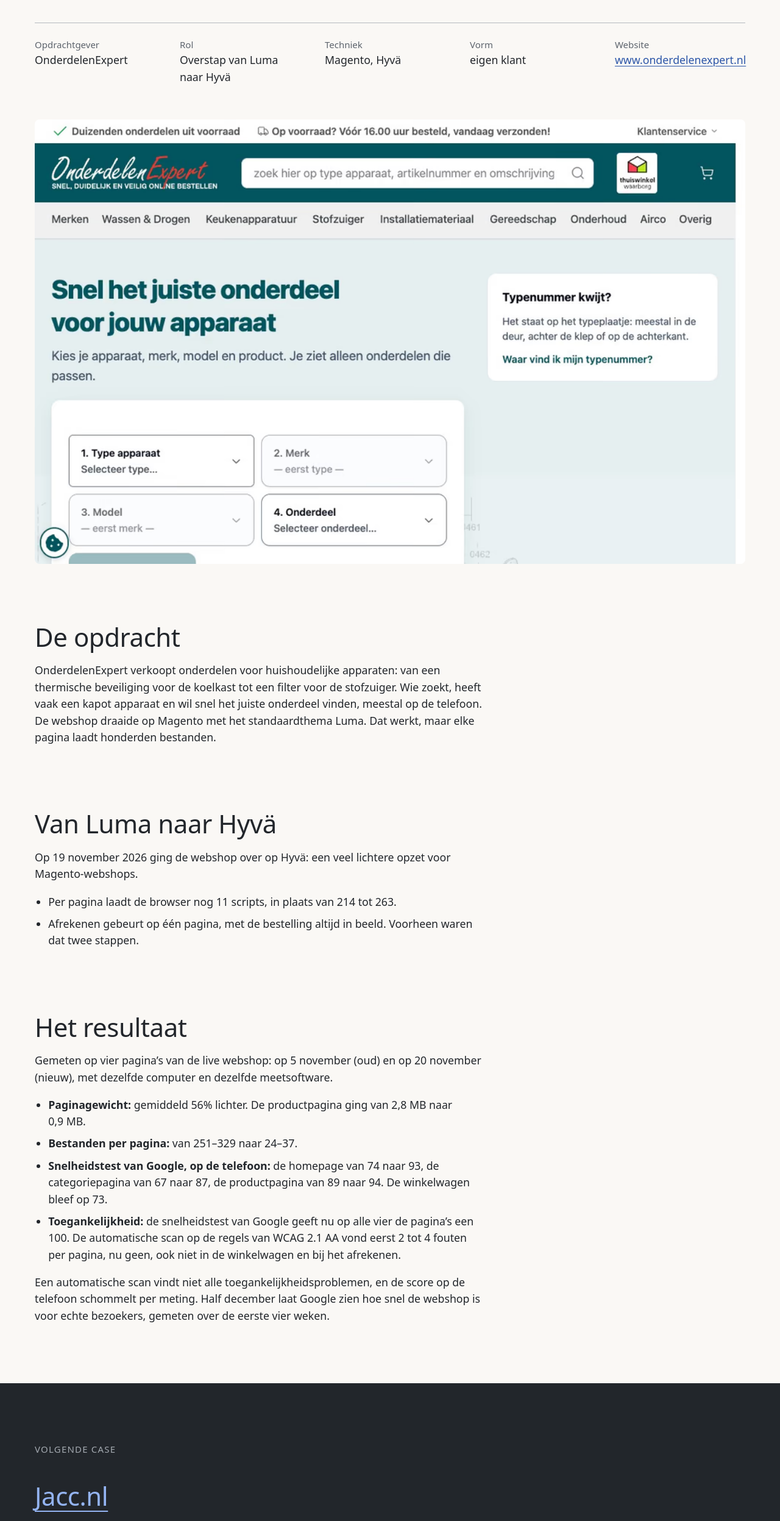
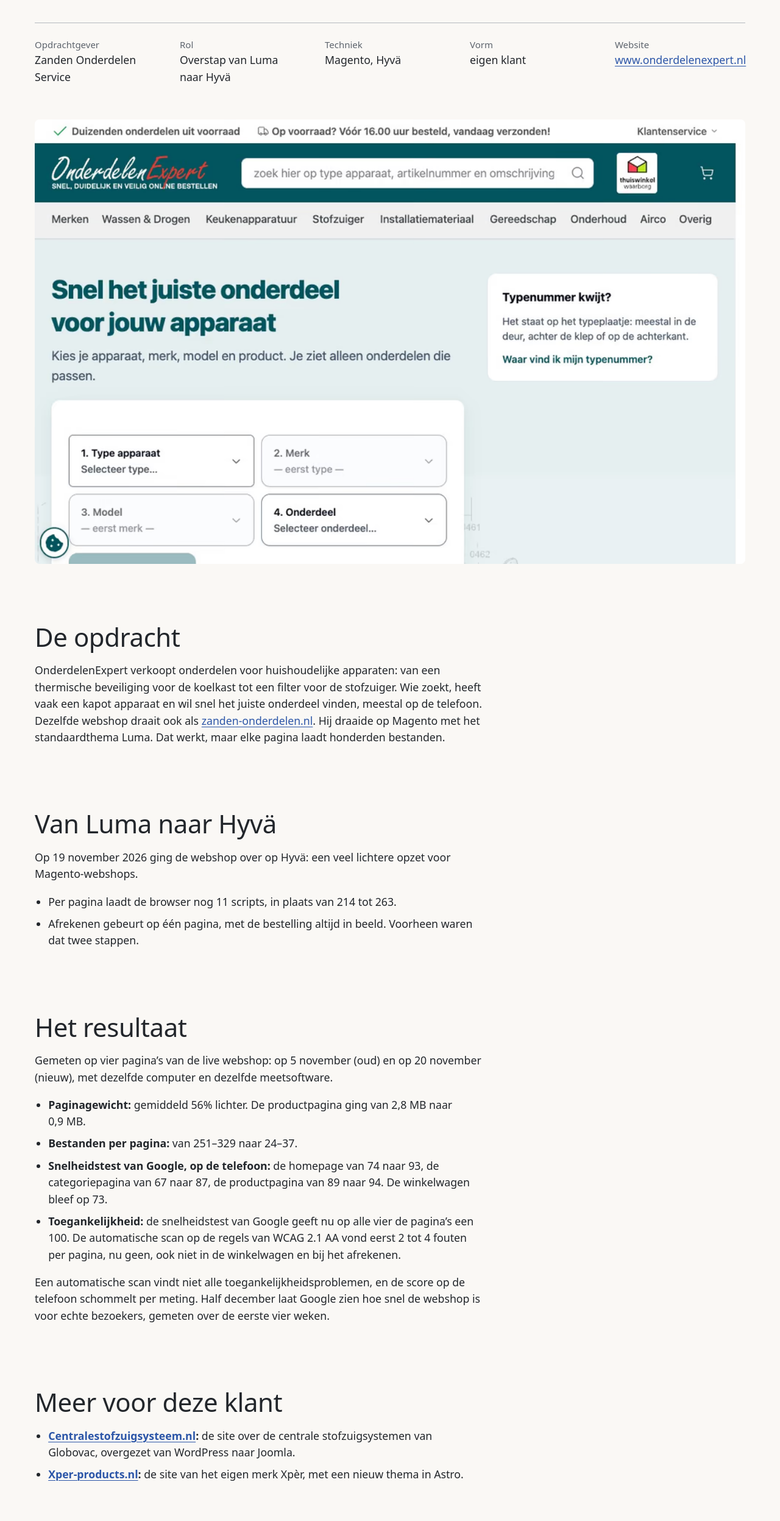
Before and after one commit to hans2103/HKweb, an Astro site: page /werk/onderdelenexpert in a window 1280 px wide. Shown: the part 302-2797 px from the top of the page at 61% size. Built offline with nearby package versions, Linux system fonts and the light colour scheme; Astro itself is replaced by a stand-in of ours.

Commit message:
:memo: OnderdelenExpert case: meer voor Zanden Onderdelen Service (#146)
* :memo: OnderdelenExpert case: meer voor Zanden Onderdelen Service

Opdrachtgever is Zanden Onderdelen Service. De case noemt nu ook
zanden-onderdelen.nl en sluit af met centralestofzuigsysteem.nl
(WordPress naar Joomla) en xper-products.nl (nieuw Astro-thema).
Xper Products gaat uit de lijst met overige klanten.

* :memo: B2B Zanden uit de overige klanten, staat nu in de OnderdelenExpert-case

```diff
--- a/src/content/werk/onderdelenexpert.md
+++ b/src/content/werk/onderdelenexpert.md
@@ -1,7 +1,7 @@
 ---
 title: OnderdelenExpert
 url: https://www.onderdelenexpert.nl
-client: OnderdelenExpert
+client: Zanden Onderdelen Service
 tech: [Magento, Hyvä]
 summary: Webshop voor onderdelen van huishoudelijke apparaten, sinds november 2026 op Hyvä
 intro: Een webshop met duizenden onderdelen voor wasmachines, koelkasten en stofzuigers. Op 19 november 2026 overgezet naar Hyvä. De pagina's zijn nu minder dan half zo zwaar, en de automatische toegankelijkheidsscan vindt geen fouten meer.
@@ -14,7 +14,7 @@ role: Overstap van Luma naar Hyvä
 
 ## De opdracht
 
-OnderdelenExpert verkoopt onderdelen voor huishoudelijke apparaten: van een thermische beveiliging voor de koelkast tot een filter voor de stofzuiger. Wie zoekt, heeft vaak een kapot apparaat en wil snel het juiste onderdeel vinden, meestal op de telefoon. De webshop draaide op Magento met het standaardthema Luma. Dat werkt, maar elke pagina laadt honderden bestanden.
+OnderdelenExpert verkoopt onderdelen voor huishoudelijke apparaten: van een thermische beveiliging voor de koelkast tot een filter voor de stofzuiger. Wie zoekt, heeft vaak een kapot apparaat en wil snel het juiste onderdeel vinden, meestal op de telefoon. Dezelfde webshop draait ook als [zanden-onderdelen.nl](https://www.zanden-onderdelen.nl). Hij draaide op Magento met het standaardthema Luma. Dat werkt, maar elke pagina laadt honderden bestanden.
 
 ## Van Luma naar Hyvä
 
@@ -33,3 +33,8 @@ Gemeten op vier pagina's van de live webshop: op 5 november (oud) en op 20 novem
 - **Toegankelijkheid:** de snelheidstest van Google geeft nu op alle vier de pagina's een 100. De automatische scan op de regels van WCAG 2.1 AA vond eerst 2 tot 4 fouten per pagina, nu geen, ook niet in de winkelwagen en bij het afrekenen.
 
 Een automatische scan vindt niet alle toegankelijkheidsproblemen, en de score op de telefoon schommelt per meting. Half december laat Google zien hoe snel de webshop is voor echte bezoekers, gemeten over de eerste vier weken.
+
+## Meer voor deze klant
+
+- **[Centralestofzuigsysteem.nl](https://centralestofzuigsysteem.nl):** de site over de centrale stofzuigsystemen van Globovac, overgezet van WordPress naar Joomla.
+- **[Xper-products.nl](https://www.xper-products.nl):** de site van het eigen merk Xpèr, met een nieuw thema in Astro.
--- a/src/data/site.ts
+++ b/src/data/site.ts
@@ -53,10 +53,8 @@ export const OTHER_CLIENTS = [
     'Valiz',
     'PLCdirect',
     'Move to Match',
-    'B2B Zanden',
     'Vepo',
     'Van Maanen Montage',
-    'Xper Products',
     'Fanfare De Vooruitgang'
 ];
 
```
